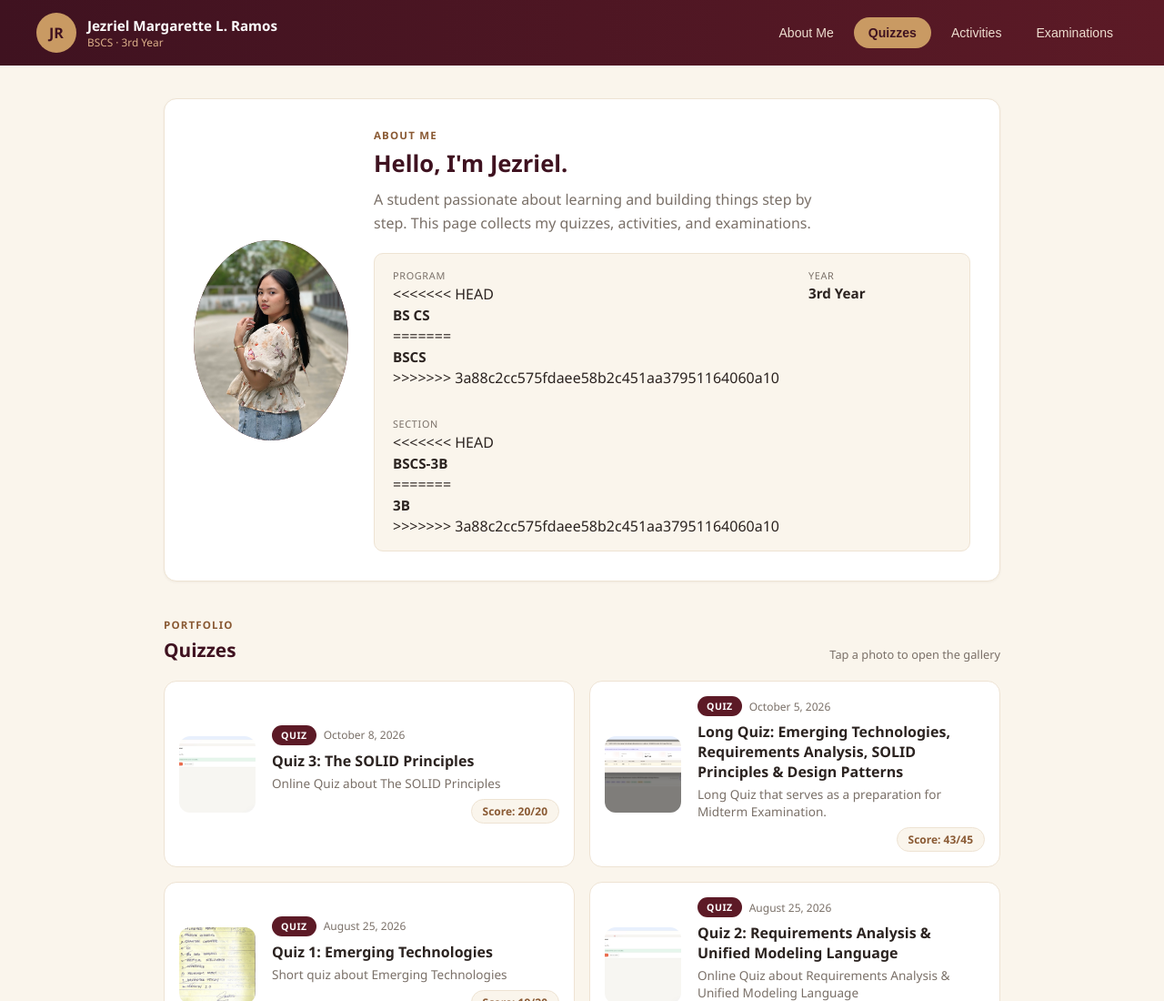
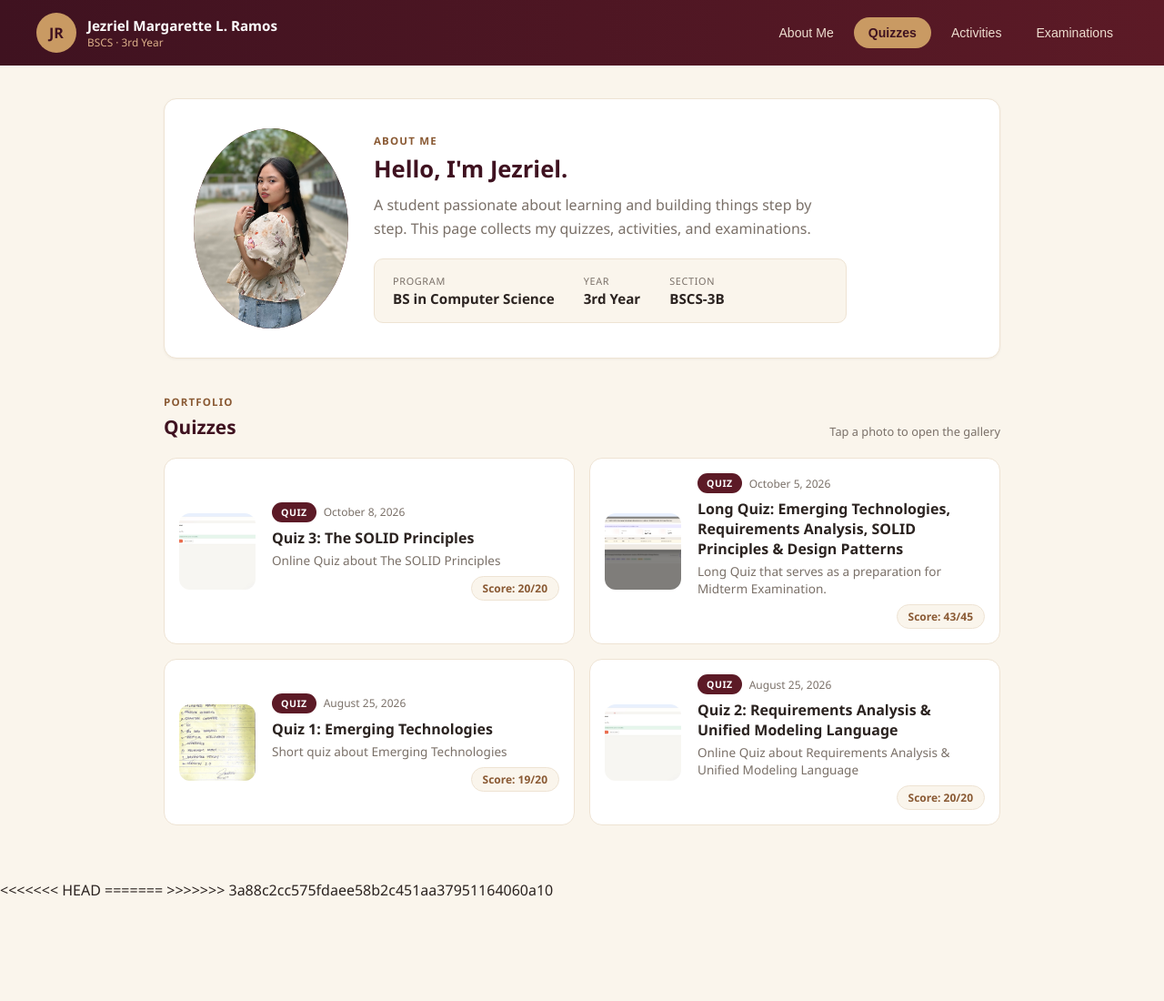
Before and after one commit to Jezelah/Portfolio, a plain HTML site: page index.html in a window 1280 px wide. Shown: the top 1100 px of the page at 91% size. After the commit the page ends 989 px from the top, so only its background shows below. Drawn offline with Linux system fonts and the light colour scheme.

Commit message:
Update portfolio

```diff
--- a/index.html
+++ b/index.html
@@ -40,15 +40,10 @@
         A student passionate about learning and building things step by step.
         This page collects my quizzes, activities, and examinations.
       </p>
-
       <div class="info-strip">
         <div class="info-item">
           <span class="info-label">Program</span>
-<<<<<<< HEAD
-          <span class="info-value">BS CS</span>
-=======
-          <span class="info-value">BSCS</span>
->>>>>>> 3a88c2cc575fdaee58b2c451aa37951164060a10
+          <span class="info-value">BS in Computer Science</span>
         </div>
         <div class="info-item">
           <span class="info-label">Year</span>
@@ -56,11 +51,7 @@
         </div>
         <div class="info-item">
           <span class="info-label">Section</span>
-<<<<<<< HEAD
           <span class="info-value">BSCS-3B</span>
-=======
-          <span class="info-value">3B</span>
->>>>>>> 3a88c2cc575fdaee58b2c451aa37951164060a10
         </div>
       </div>
     </div>
```
Also changed, not shown: CSS & JS/script.js (line endings or trailing spaces).
